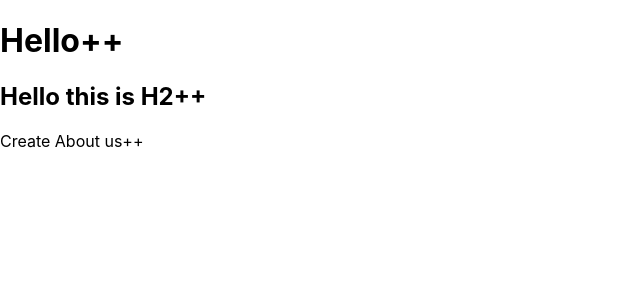
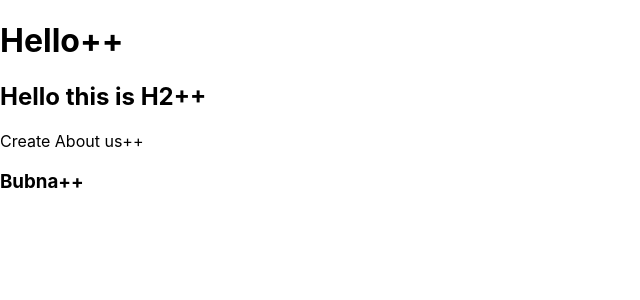
Before and after one commit to ant1pov-a/uummkk, a React (Create React App) app in the folder umkkkkkk/: page / in a window 1280 px wide. Shown: the top 300 px of the page, without its empty margins (0-640 px from the left). Built offline with nearby package versions, Linux system fonts and the light colour scheme; a web font is replaced by a local one.

Commit message:
update dev

```diff
--- a/umkkkkkk/src/container/mainPage/MainPage.jsx
+++ b/umkkkkkk/src/container/mainPage/MainPage.jsx
@@ -7,6 +7,7 @@ class MainPage extends Component {
         <h1>Hello++</h1>
         <h2>Hello this is H2++</h2>
         <p>Create About us++</p>
+        <h3>Bubna++</h3>
       </>
     );
   }
```
